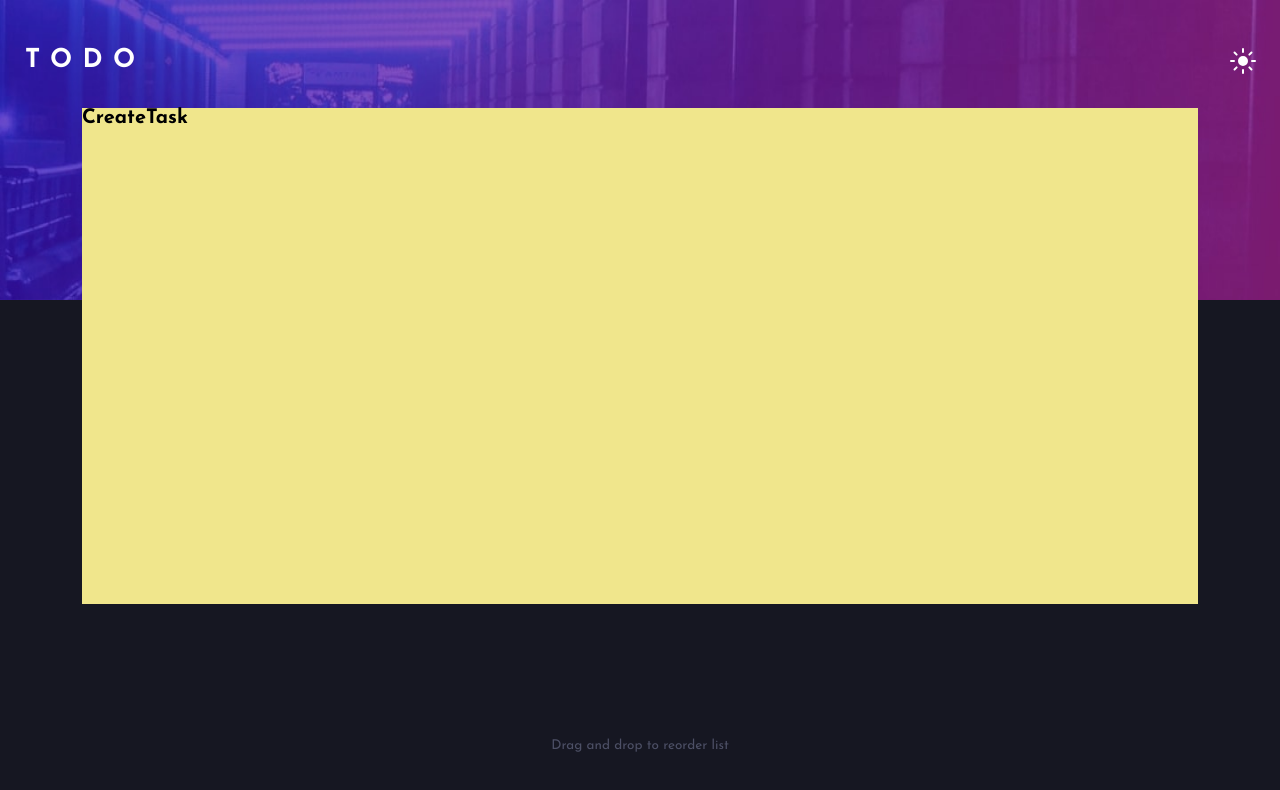
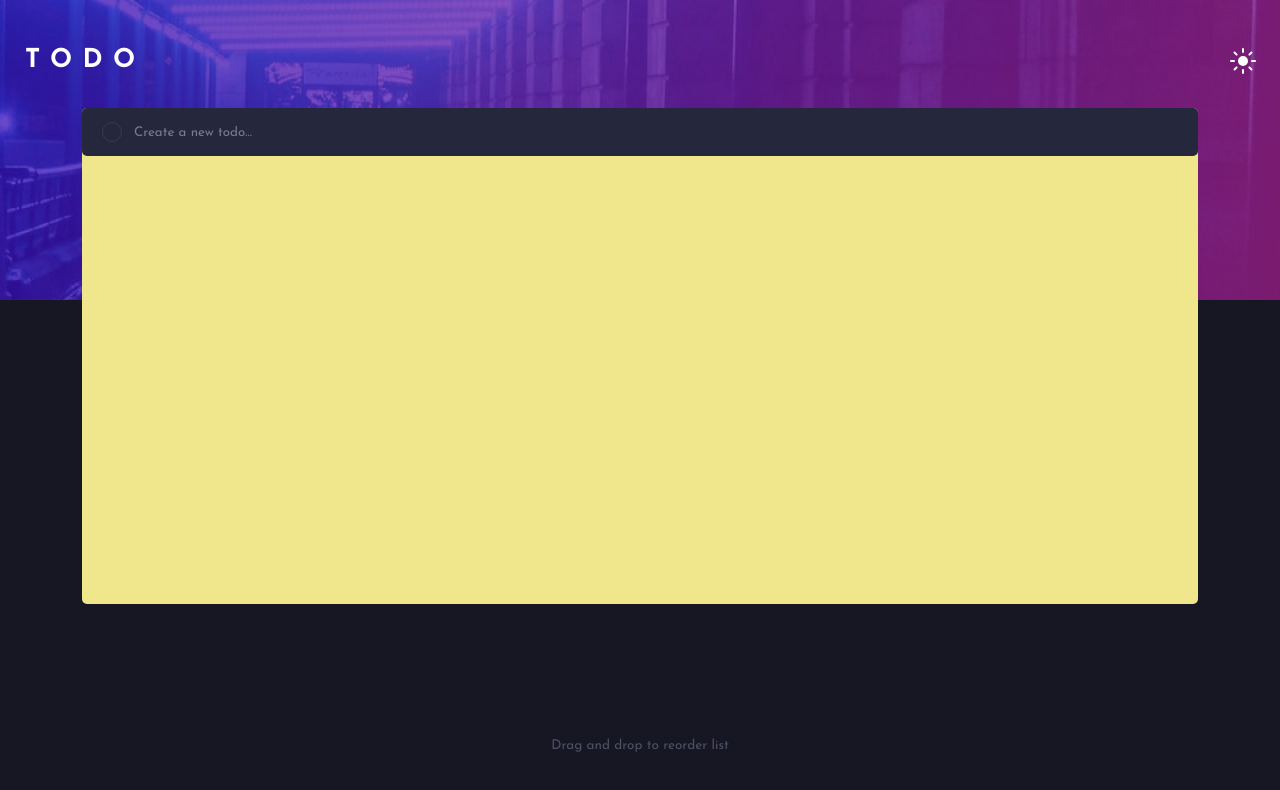
Before and after one commit to JCDMeira/19-todo, a React (Create React App) app: page / in a window 1280 px wide. Shown: the top 790 px of the page. Built offline with nearby package versions, Linux system fonts and the light colour scheme.

Commit message:
feat: add CreatTask component

```diff
--- a/src/components/Tasks/CreateTask/index.tsx
+++ b/src/components/Tasks/CreateTask/index.tsx
@@ -1,10 +1,12 @@
 import React from 'react';
+import * as S from './styled';
 
 function CreateTask(): JSX.Element {
   return (
-    <div>
-      <h1>CreateTask</h1>
-    </div>
+    <S.Wrapper>
+      <S.Button />
+      <S.Create placeholder="Create a new todo..." type="text" />
+    </S.Wrapper>
   );
 }
 
--- /dev/null
+++ b/src/components/Tasks/CreateTask/styled.ts
@@ -0,0 +1,35 @@
+import styled from 'styled-components';
+
+export const Wrapper = styled.div`
+  width: 87.2vw;
+  height: 48px;
+  background: ${({ theme }) => theme.backgroundCard};
+  border-radius: 5px;
+  margin-bottom: 1.6rem;
+
+  display: flex;
+  align-items: center;
+  padding-left: 2rem;
+`;
+
+export const Button = styled.button`
+  width: 2rem;
+  height: 2rem;
+  border-radius: 50%;
+  background: transparent;
+  border: 1px solid ${({ theme }) => theme.circleColor};
+  margin-right: 1.2rem;
+`;
+
+export const Create = styled.input`
+  height: 100%;
+  width: 90%;
+  background: transparent;
+  border: none;
+  font-family: 'Josefin Sans';
+  color: ${({ theme }) => theme.textPrimary};
+
+  &::placeholder {
+    color: ${({ theme }) => theme.textCreate};
+  }
+`;
--- a/src/components/Tasks/index.tsx
+++ b/src/components/Tasks/index.tsx
@@ -1,10 +1,11 @@
 import React from 'react';
+import CreateTask from './CreateTask';
 import * as S from './styled';
 
 function Tasks(): JSX.Element {
   return (
     <S.Wrapper>
-      <h1>CreateTask</h1>
+      <CreateTask />
     </S.Wrapper>
   );
 }
--- a/src/components/Tasks/styled.ts
+++ b/src/components/Tasks/styled.ts
@@ -7,5 +7,9 @@ export const Wrapper = styled.main`
   z-index: 20;
   /* top: 10.8rem; */
   margin-top: -9.2rem;
+
+  position: relative;
+
   background: khaki;
+  border-radius: 5px;
 `;
--- a/src/styles/Global.ts
+++ b/src/styles/Global.ts
@@ -31,6 +31,12 @@ export const GlobalStyle = createGlobalStyle`
     padding: 0;
     margin: 0;
     box-sizing: border-box;
+
+    textarea:focus, input:focus, select:focus {
+    box-shadow: 0 0 0 0;
+    border: 0 none;
+    outline: 0;
+}
   }
 
   html{
--- a/src/styles/themes/themes.ts
+++ b/src/styles/themes/themes.ts
@@ -1,11 +1,11 @@
 export const lightTheme = {
   background: 'var(--background-light)',
   backgroundCard: 'var(--white) ',
-  textPrimary: 'var(--dark-grayish-blue)',
+  textPrimary: 'var(--very-grayish-blue)',
   hoverText: 'var(--very-dark-grayish)',
-  textCreate: 'var(--light-grayish-blue)',
+  textCreate: 'var(--dark-grayish-blue)',
   textSecundary: 'var(--dark-grayish-blue)',
-  circleColor: 'var(--very-grayish-blue)',
+  circleColor: 'var(--light-grayish-blue)',
 };
 
 export const darkTheme = {
--- a/src/styles/typography .ts
+++ b/src/styles/typography .ts
@@ -22,3 +22,9 @@ export const FooterText = styled.p`
 
   color: ${({ theme }) => theme.textSecundary};
 `;
+
+export const Paragraph = styled.p`
+  font-weight: normal;
+  font-size: 1.16rem;
+  line-height: 1.2rem;
+`;
```
